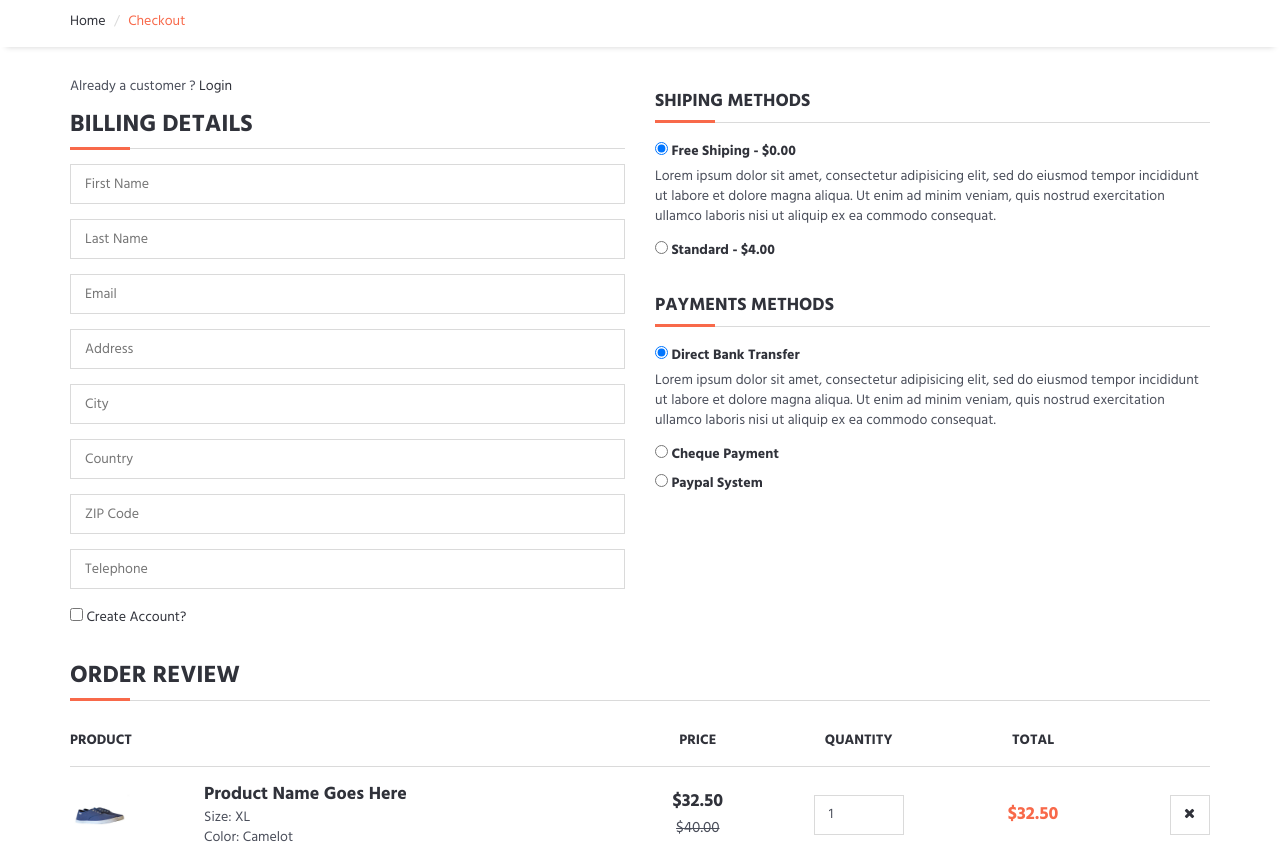
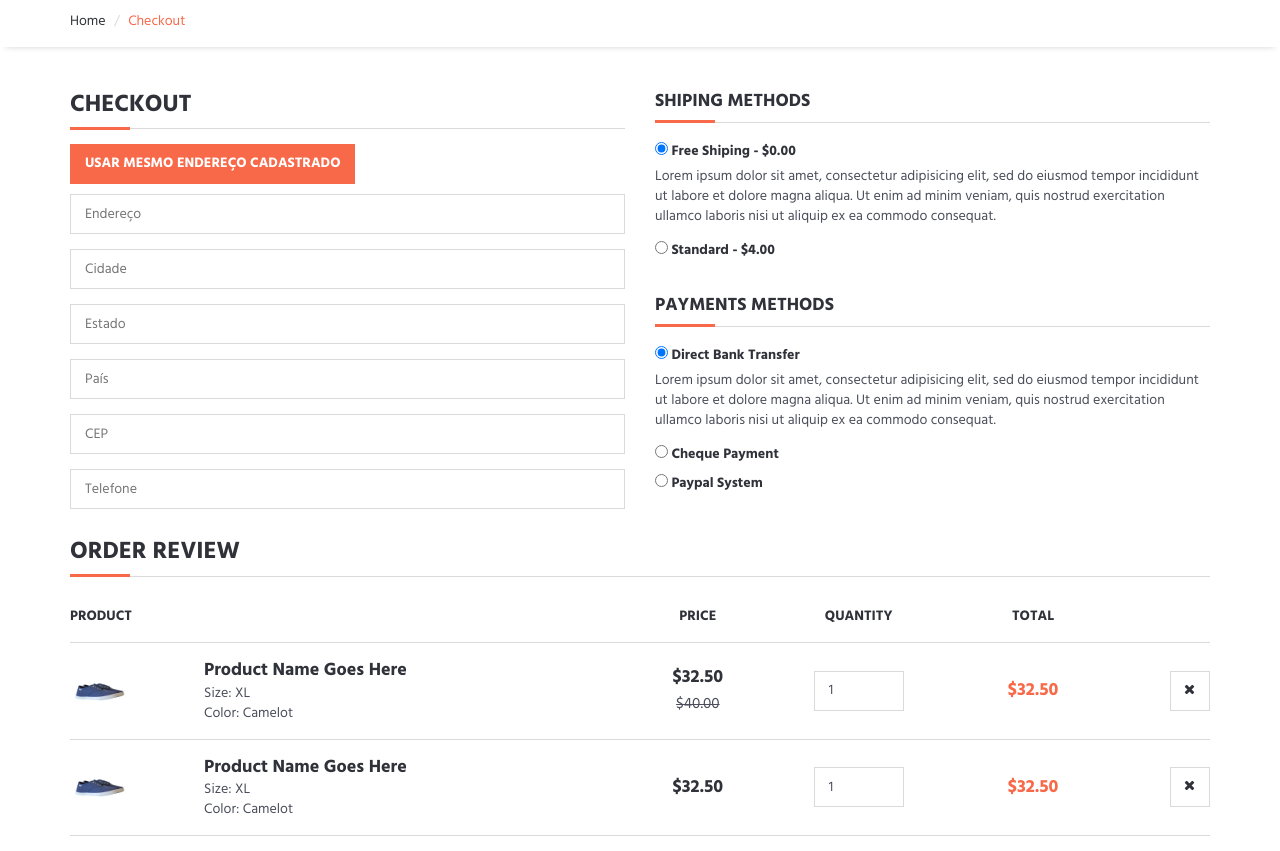
Before and after one commit to PedroOno/mc851-gurpo04, a plain HTML site: page e-shop/checkout.html in a window 1280 px wide. Shown: the part 184-1035 px from the top of the page. Drawn offline with Linux system fonts and the light colour scheme.

Commit message:
cadastro/checkout feitos

```diff
--- a/e-shop/checkout.html
+++ b/e-shop/checkout.html
@@ -563,44 +563,29 @@
 				<form id="checkout-form" class="clearfix">
 					<div class="col-md-6">
 						<div class="billing-details">
-							<p>Already a customer ? <a href="#">Login</a></p>
 							<div class="section-title">
-								<h3 class="title">Billing Details</h3>
+								<h3 class="title">Checkout</h3>
+							</div>
+							<div class="usar-endereco">
+								<button class="primary-btn">Usar mesmo endereço cadastrado</button>
 							</div>
 							<div class="form-group">
-								<input class="input" type="text" name="first-name" placeholder="First Name">
+								<input class="input" type="text" name="endereço" placeholder="Endereço">
 							</div>
 							<div class="form-group">
-								<input class="input" type="text" name="last-name" placeholder="Last Name">
+								<input class="input" type="text" name="cidade" placeholder="Cidade">
 							</div>
 							<div class="form-group">
-								<input class="input" type="email" name="email" placeholder="Email">
+								<input class="input" type="text" name="estado" placeholder="Estado">
 							</div>
 							<div class="form-group">
-								<input class="input" type="text" name="address" placeholder="Address">
+								<input class="input" type="text" name="país" placeholder="País">
 							</div>
 							<div class="form-group">
-								<input class="input" type="text" name="city" placeholder="City">
+								<input class="input" type="text" name="cep" placeholder="CEP">
 							</div>
 							<div class="form-group">
-								<input class="input" type="text" name="country" placeholder="Country">
-							</div>
-							<div class="form-group">
-								<input class="input" type="text" name="zip-code" placeholder="ZIP Code">
-							</div>
-							<div class="form-group">
-								<input class="input" type="tel" name="tel" placeholder="Telephone">
-							</div>
-							<div class="form-group">
-								<div class="input-checkbox">
-									<input type="checkbox" id="register">
-									<label class="font-weak" for="register">Create Account?</label>
-									<div class="caption">
-										<p>Lorem ipsum dolor sit amet, consectetur adipisicing elit, sed do eiusmod tempor incididunt.
-											<p>
-												<input class="input" type="password" name="password" placeholder="Enter Your Password">
-									</div>
-								</div>
+								<input class="input" type="tel" name="tel" placeholder="Telefone">
 							</div>
 						</div>
 					</div>
--- a/e-shop/css/style.css
+++ b/e-shop/css/style.css
@@ -367,6 +367,17 @@ textarea.input {
   max-width: 400px;
 }
 
+.usar-endereco {
+  margin-top: 5px;
+  margin-bottom: 10px;
+}
+
+.header-search2 {
+  display: inline-block;
+  margin-bottom: 15px;
+  max-width: 400px;
+}
+
 .header-search>form {
   position: relative;
 }
```
Also changed, not shown: e-shop/cadastro.html (+26 -11 lines), e-shop/products.html (+1 -0 lines).
